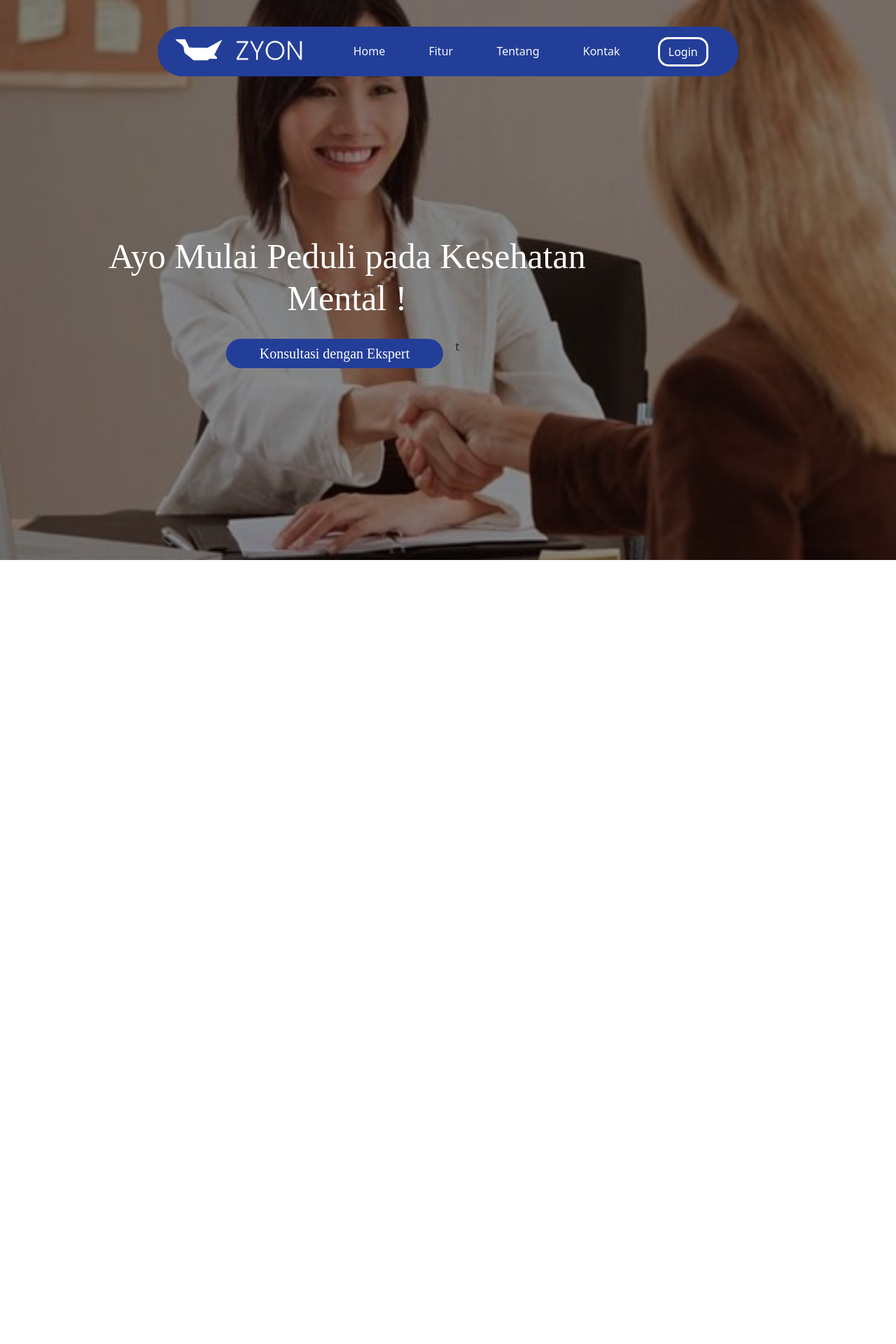
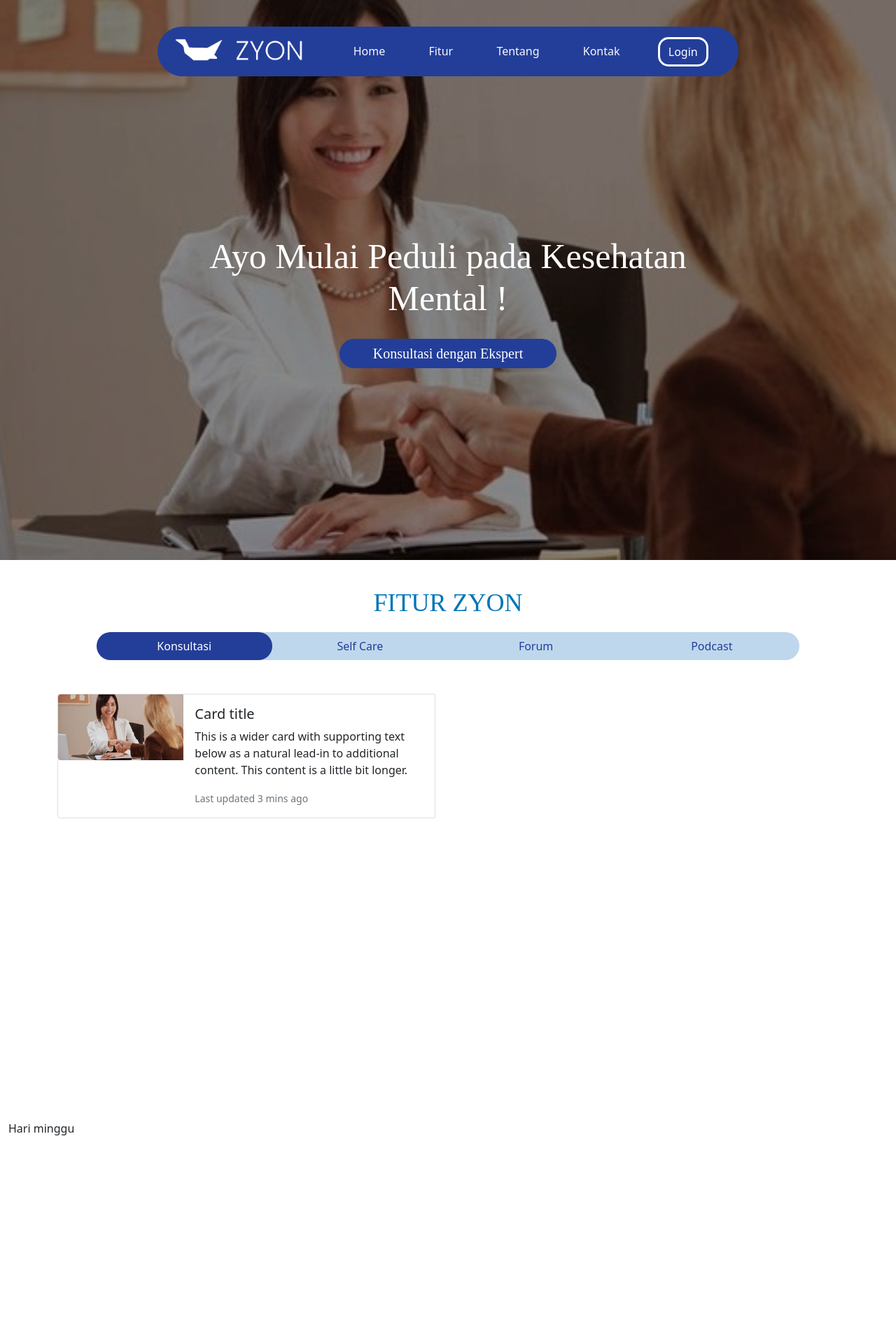
Before and after one commit to raflyyogas/zyonindonesia, a PHP site: page / in a window 1280 px wide. Shown: the top 1920 px of the page at 70% size. Before the commit the page ends 800 px from the top, so only its background shows below. Run offline with PHP 8.4, Linux system fonts and the light colour scheme; some libraries are stand-ins or nearby versions.

Commit message:
End Progress 8 Nov

```diff
--- a/index.html
+++ b/index.html
@@ -7,8 +7,7 @@
     <meta name="viewport" content="width=device-width, initial-scale=1">
 
     <!-- Bootstrap CSS -->
-  <link href="https://cdn.jsdelivr.net/npm/bootstrap@5.1.3/dist/css/bootstrap.min.css" rel="stylesheet"
-    integrity="sha384-1BmE4kWBq78iYhFldvKuhfTAU6auU8tT94WrHftjDbrCEXSU1oBoqyl2QvZ6jIW3" crossorigin="anonymous">
+    <link href="https://cdn.jsdelivr.net/npm/bootstrap@5.1.3/dist/css/bootstrap.min.css" rel="stylesheet" integrity="sha384-1BmE4kWBq78iYhFldvKuhfTAU6auU8tT94WrHftjDbrCEXSU1oBoqyl2QvZ6jIW3" crossorigin="anonymous">
     <link rel="stylesheet" href="style.css">
     <title>Zyon Indonesia</title>
 </head>
@@ -29,8 +28,7 @@
                             <a class="navbar-brand px-2" href="#">
                                 <img src="Logo.png" alt="logo" style="max-height: 45px;">
                             </a>
-              <button class="navbar-toggler mx-3" type="button" data-bs-toggle="collapse" data-bs-target="#navbarText"
-                aria-controls="navbarText" aria-expanded="false" aria-label="Toggle navigation">
+                            <button class="navbar-toggler mx-3" type="button" data-bs-toggle="collapse" data-bs-target="#navbarText" aria-controls="navbarText" aria-expanded="false" aria-label="Toggle navigation">
                 <span class="navbar-toggler-icon"></span>
               </button>
                             <div class="collapse navbar-collapse" id="navbarText" style="width: 100vh;">
@@ -70,15 +68,88 @@
                 <button class="button-utama">
           Konsultasi dengan Ekspert
         </button>
-        <button class="btn">
-t
-        </button>
             </div>
 
         </div>
     </div>
 
     <!-- FITUR -->
+    <div class="container-fluid position-static" style="height: 100vh;">
+
+        <!-- HEADER FITUR -->
+        <div class="fitur-head">
+            <h1 class="fitur-head-text">
+                FITUR ZYON
+            </h1>
+        </div>
+
+        <!-- ISI FITUR -->
+        <ul class="nav nav-pills nav-justified fitur-navigator" id="pills-tab" role="tablist">
+            <li class="nav-item">
+                <a class="nav-link active link-light border-rad" id="pills-konsultasi-tab" data-toggle="pill" href="#pills-konsultasi" role="tab" aria-controls="pills-konsultasi" aria-selected="true">Konsultasi</a>
+            </li>
+            <li class="nav-item">
+                <a class="nav-link link-light border-rad" id="pills-self-care-tab" data-toggle="pill" href="#pills-self-care" role="tab" aria-controls="pills-self-care" aria-selected="false">Self Care</a>
+            </li>
+            <li class="nav-item">
+                <a class="nav-link link-light border-rad" id="pills-forum-tab" data-toggle="pill" href="#pills-forum" role="tab" aria-controls="pills-forum" aria-selected="false">Forum</a>
+            </li>
+            <li class="nav-item">
+                <a class="nav-link link-light border-rad" id="pills-podcast-tab" data-toggle="pill" href="#pills-podcast" role="tab" aria-controls="pills-podcast" aria-selected="false">Podcast</a>
+            </li>
+        </ul>
+
+        <div class="container mt-5">
+
+            <div class="tab-content" id="pills-tabContent">
+                <div class="tab-pane fade show active" id="pills-konsultasi" role="tabpanel" aria-labelledby="pills-home-tab">
+
+                    <!-- ISI KONSULTASI -->
+
+                    <div class="card mb-3" style="max-width: 540px;">
+                        <div class="row g-0" style="margin: 0px auto;">
+                            <div class="col-md-4">
+                                <img src="konsultasi.jpg" class="img-fluid rounded-start" height="100px" alt="konsultasi">
+                            </div>
+                            <div class="col-md-8">
+                                <div class="card-body">
+                                    <h5 class="card-title">Card title</h5>
+                                    <p class="card-text">This is a wider card with supporting text below as a natural lead-in to additional content. This content is a little bit longer.</p>
+                                    <p class="card-text"><small class="text-muted">Last updated 3 mins ago</small></p>
+                                </div>
+                            </div>
+                        </div>
+
+                    </div>
+
+                </div>
+                <div class="tab-pane fade" id="pills-self-care" role="tabpanel" aria-labelledby="pills-profile-tab">
+
+                    <!-- ISI SELF CARE -->
+
+                </div>
+                <div class="tab-pane fade" id="pills-forum" role="tabpanel" aria-labelledby="pills-contact-tab">
+
+                    <!-- ISI FORUM -->
+
+                </div>
+                <div class="tab-pane fade" id="pills-podcast" role="tabpanel" aria-labelledby="pills-contact-tab">
+
+                    <!-- ISI PODCAST -->
+
+                </div>
+            </div>
+
+        </div>
+
+    </div>
+
+    <!-- ABOUT US -->
+    <div class="container-fluid" style="height: 100vh;">
+        Hari minggu
+    </div>
+
+    <!-- FOOTER -->
     <div class="container-fluid" style="height: 100vh;">
 
     </div>
@@ -86,15 +157,12 @@ t
     <!-- Optional JavaScript; choose one of the two! -->
 
     <!-- Option 1: Bootstrap Bundle with Popper -->
-  <script src="https://cdn.jsdelivr.net/npm/bootstrap@5.1.3/dist/js/bootstrap.bundle.min.js"
-    integrity="sha384-ka7Sk0Gln4gmtz2MlQnikT1wXgYsOg+OMhuP+IlRH9sENBO0LRn5q+8nbTov4+1p"
-    crossorigin="anonymous"></script>
+    <script src="https://cdn.jsdelivr.net/npm/bootstrap@5.1.3/dist/js/bootstrap.bundle.min.js" integrity="sha384-ka7Sk0Gln4gmtz2MlQnikT1wXgYsOg+OMhuP+IlRH9sENBO0LRn5q+8nbTov4+1p" crossorigin="anonymous"></script>
 
     <!-- Option 2: Separate Popper and Bootstrap JS -->
-  <!--
-    <script src="https://cdn.jsdelivr.net/npm/@popperjs/core@2.10.2/dist/umd/popper.min.js" integrity="sha384-7+zCNj/IqJ95wo16oMtfsKbZ9ccEh31eOz1HGyDuCQ6wgnyJNSYdrPa03rtR1zdB" crossorigin="anonymous"></script>
-    <script src="https://cdn.jsdelivr.net/npm/bootstrap@5.1.3/dist/js/bootstrap.min.js" integrity="sha384-QJHtvGhmr9XOIpI6YVutG+2QOK9T+ZnN4kzFN1RtK3zEFEIsxhlmWl5/YESvpZ13" crossorigin="anonymous"></script>
-    -->
+    <script src="https://code.jquery.com/jquery-3.2.1.slim.min.js" integrity="sha384-KJ3o2DKtIkvYIK3UENzmM7KCkRr/rE9/Qpg6aAZGJwFDMVNA/GpGFF93hXpG5KkN" crossorigin="anonymous"></script>
+    <script src="https://cdnjs.cloudflare.com/ajax/libs/popper.js/1.12.9/umd/popper.min.js" integrity="sha384-ApNbgh9B+Y1QKtv3Rn7W3mgPxhU9K/ScQsAP7hUibX39j7fakFPskvXusvfa0b4Q" crossorigin="anonymous"></script>
+    <script src="https://maxcdn.bootstrapcdn.com/bootstrap/4.0.0/js/bootstrap.min.js" integrity="sha384-JZR6Spejh4U02d8jOt6vLEHfe/JQGiRRSQQxSfFWpi1MquVdAyjUar5+76PVCmYl" crossorigin="anonymous"></script>
 </body>
 
 </html>
--- a/style.css
+++ b/style.css
@@ -1,34 +1,41 @@
-.bg-cover{
+.bg-cover {
     background-image: url('bg.jpg');
     background-size: cover;
     background-position: center;
     padding-left: 0;
     padding-right: 0;
 }
-.bg-cover-mask{
+
+.bg-cover-mask {
     background-color: rgba(0, 0, 0, 0.4);
     margin-left: 0;
     margin-right: 0;
     padding: 10px;
 }
 
+@import url('https://fonts.googleapis.com/css?family=Poppins');
+
 /* NAVIGATOR */
-.navigator{
+
+.navigator {
     margin: 0 0 0 0;
     padding: 28px 20px 0px;
 }
-.navigator-center{
+
+.navigator-center {
     width: 68%;
     height: 88px;
     margin: auto;
     text-align: center;
 }
-.navigator-box{
+
+.navigator-box {
     background: #233E99;
     border-radius: 50px;
     color: white;
 }
-.btn-login{
+
+.btn-login {
     max-width: 100px;
     color: white;
     border-style: solid;
@@ -36,30 +43,34 @@
     border-radius: 15px;
     border-color: white;
 }
-.btn-login:hover{
+
+.btn-login:hover {
     color: #BFD7ED;
     border-color: #BFD7ED;
 }
 
+
 /* ISI-UTAMA */
-@import url('https://fonts.googleapis.com/css?family=Poppins');
-.konten-utama{
+
+.konten-utama {
     width: 90vh;
     min-width: 680px;
-    margin: 200px 10% 0px 10%;
+    margin: 200px auto;
     padding: 10px 10px 10px 10px;
     text-align: center;
 }
-.text-utama{
+
+.text-utama {
     font-size: 50px;
-    font-family: 'Poppins-light','Poppins';
+    font-family: 'Poppins-light', 'Poppins';
     color: white;
 }
-.button-utama{
+
+.button-utama {
     display: inline-block;
     font-weight: 400;
     font-size: 20px;
-    font-family: 'Poppins-semibold','Poppins';
+    font-family: 'Poppins-semibold', 'Poppins';
     line-height: 1.5;
     margin-top: 20px;
     text-align: center;
@@ -70,6 +81,47 @@
     border-style: none;
     padding: 0.375rem 3rem;
 }
-.button-utama:hover{
+
+.button-utama:hover {
     background-color: #2545b0;
 }
+
+
+/* HEADER FITUR */
+
+.fitur-head {
+    padding: 40px 10px 0px 10px;
+    margin: auto;
+    text-align: center;
+    vertical-align: middle;
+}
+
+.fitur-head-text {
+    font-family: 'Poppins-bold', 'Poppins';
+    font-size: 36px;
+    color: #0074B7;
+}
+
+.fitur-navigator {
+    background-color: #BFD7ED;
+    border-radius: 50px;
+    margin: 20px auto;
+    width: 80%;
+}
+
+#pills-konsultasi-tab,
+#pills-self-care-tab,
+#pills-forum-tab,
+#pills-podcast-tab {
+    border-radius: 50px;
+}
+
+.nav>li>a {
+    color: #233E99;
+}
+
+.nav-pills .nav-link.active,
+.nav-pills .show>.nav-link {
+    background-color: #233E99;
+    border-radius: 50px;
+}
```
Also changed, not shown: konsultasi.jpg (added). Lines whose indentation alone changed are shown as unchanged.
